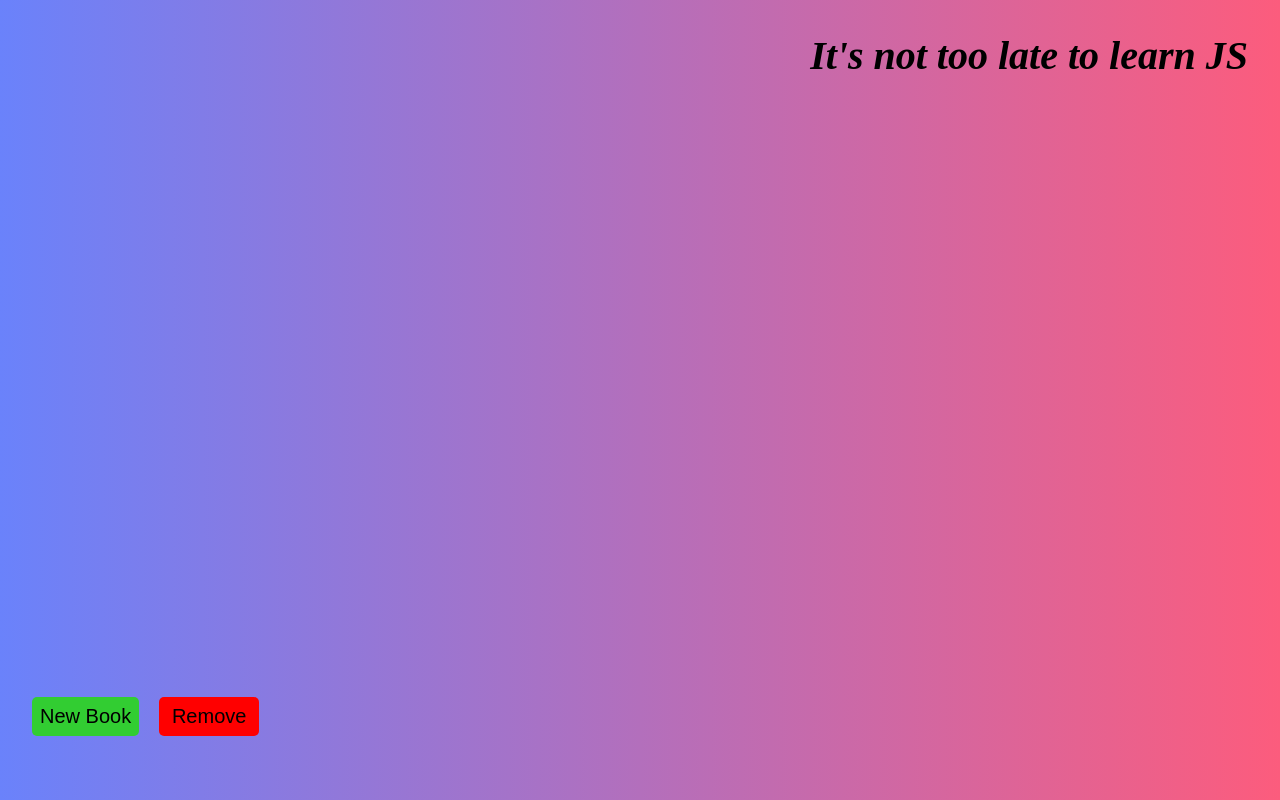
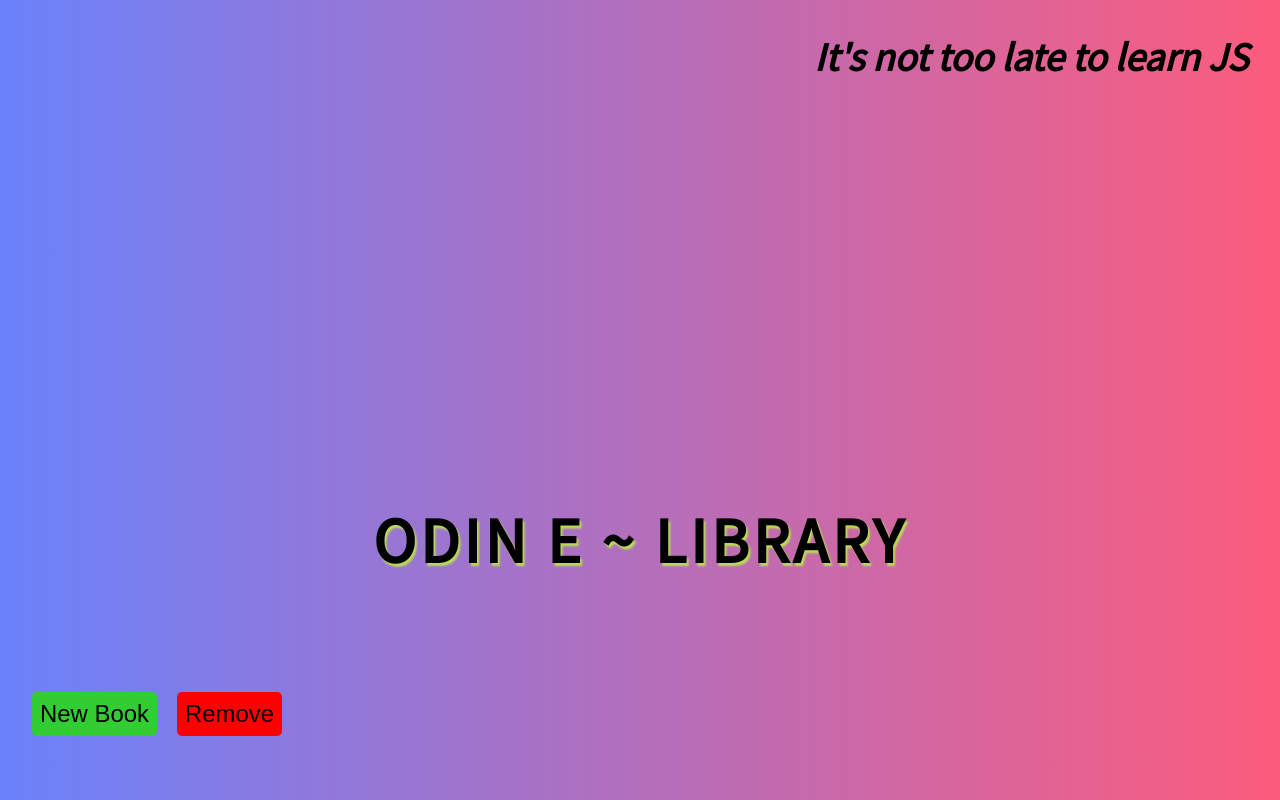
Before and after one commit to Alat-star/odin-library, a plain HTML site: page index.html in a window 1280 px wide. Drawn offline with Linux system fonts and the light colour scheme.

Commit message:
second commit

```diff
--- a/index.html
+++ b/index.html
@@ -3,11 +3,14 @@
     <meta charset="UTF-8">
     <meta name="viewport" content="width=device-width, initial-scale=1.0">
     <title>js-practice</title>
+    <link rel="preconnect" href="https://fonts.gstatic.com">
+    <link href="https://fonts.googleapis.com/css2?family=Source+Sans+Pro&display=swap" rel="stylesheet">
     <link rel="stylesheet" href="style.css">
 </head>
 <body>
 
     <blockquote style="font-style: italic; font-size: 5vmin; font-weight: 900;">It's not too late to learn JS</blockquote>
+    <h1> ODIN  E ~ LIBRARY</h1>
     <script src="script.js"></script>
 </body>
 </html>
--- a/style.css
+++ b/style.css
@@ -5,7 +5,7 @@
 }
 
 body {
-    /* margin: 2rem; */
+    font-family: 'Source Sans Pro', sans-serif;
     background: #FC5C7D;  /* fallback for old browsers */
     background: -webkit-linear-gradient(to right, #6A82FB, #FC5C7D);  /* Chrome 10-25, Safari 5.1-6 */
     background: linear-gradient(to right, #6A82FB, #FC5C7D); /* W3C, IE 10+/ Edge, Firefox 16+, Chrome 26+, Opera 12+, Safari 7+ */
@@ -15,7 +15,20 @@ body {
     grid-template-rows: 1fr;
     grid-auto-rows: auto;
     padding: 2rem;
-    /* width: 100vw; */
+
+}
+
+h1 {
+    /* text-align: center; */
+    text-shadow: 2px 3px 2px #bada55;
+    /* font-style: oblique; */
+    letter-spacing: .26rem;
+    text-align: center;
+    font-size: 8vmin;
+}
+
+h3 {
+    letter-spacing: .1rem;
 }
 
 .container {
@@ -54,7 +67,7 @@ img {
 button, .form-btn {
 margin: 2rem 0;
 padding: .5rem;
-font-size: 2.5vmin;
+font-size: 2.99vmin;
 border: none;
 border-radius: 5px;
 background-color: rgb(50,205,50);
```
